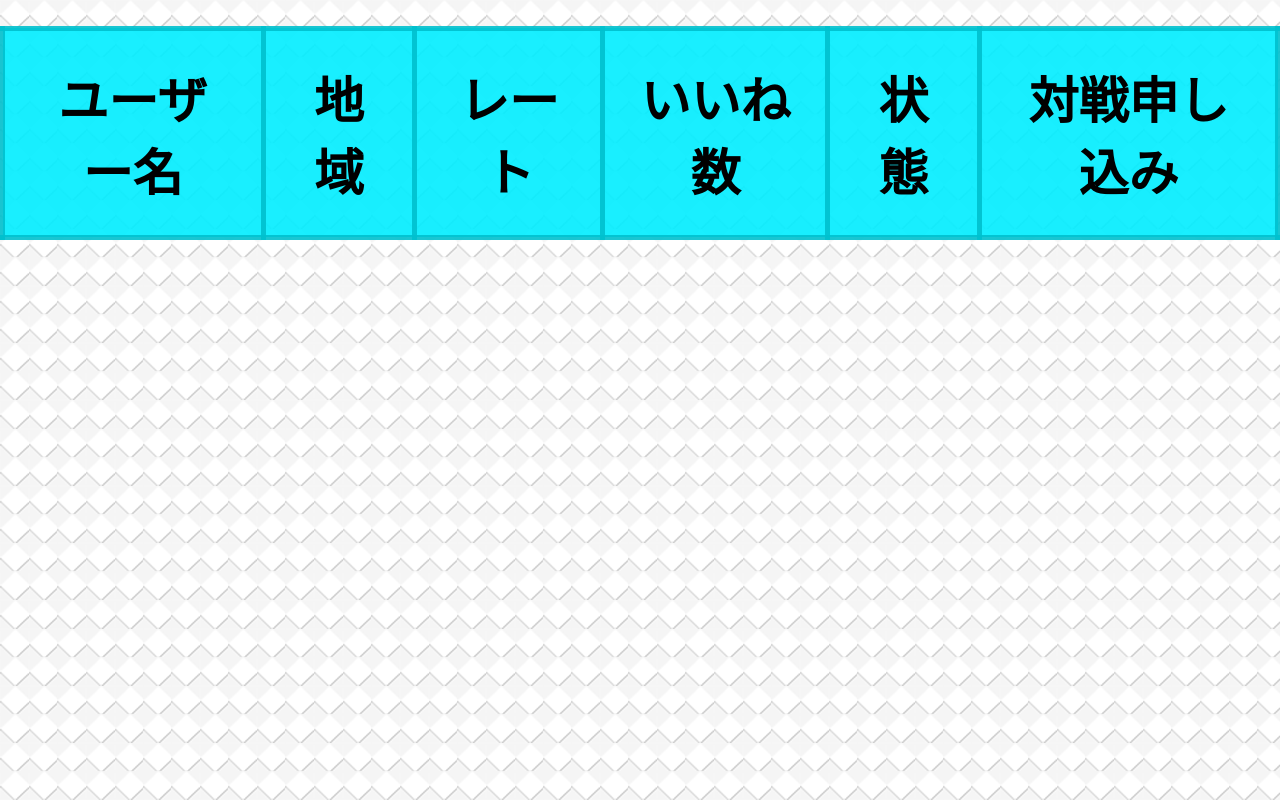
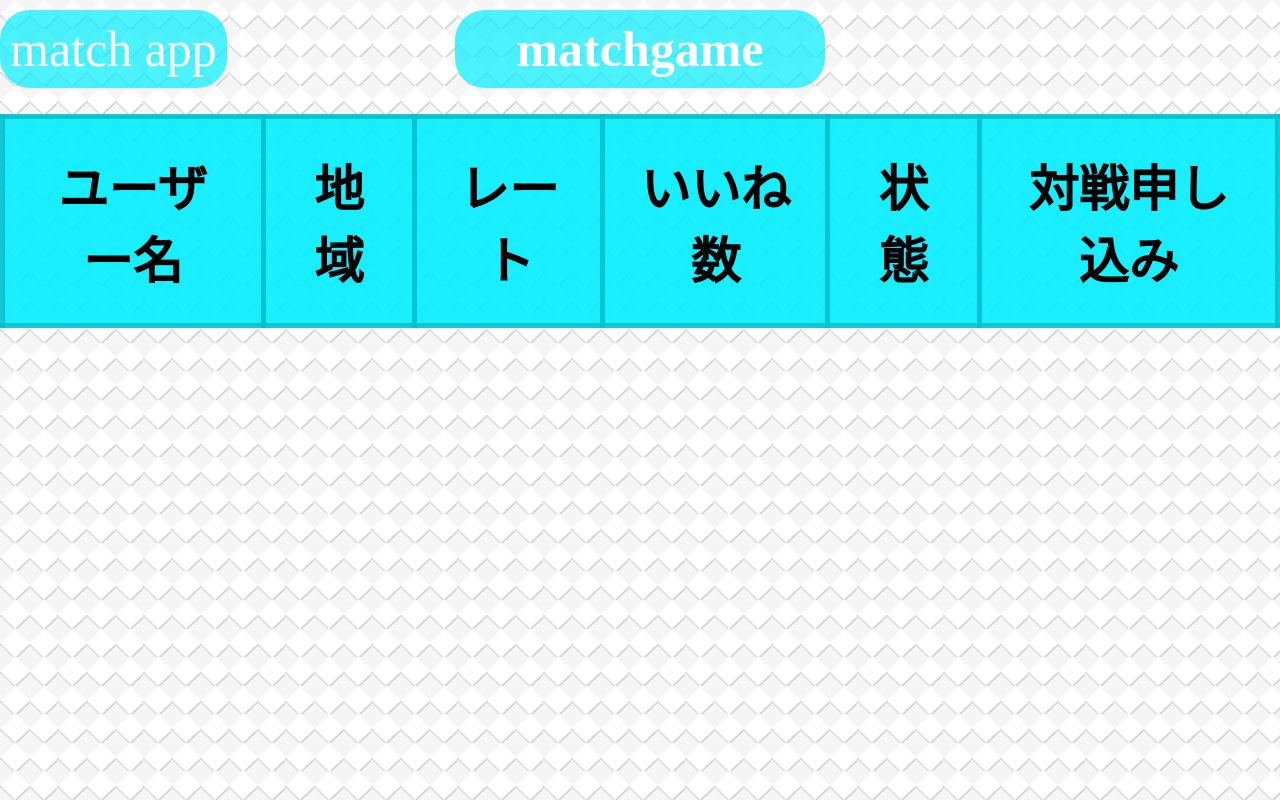
Before and after one commit to jigintern/2021-summer-3-c, a plain HTML site: page static/matchgame.html in a window 1280 px wide. Drawn offline with Linux system fonts and the light colour scheme.

Commit message:
css
全体のバランス調整

```diff
--- a/static/css/User-infomation-style.css
+++ b/static/css/User-infomation-style.css
@@ -26,7 +26,7 @@ header{
 }
 h1{
     font-size: 50px;
-    color: rgb(0, 0, 0);
+    color: rgb(255, 255, 255);
     text-align: center;
     padding: 10px;
     background-color: rgba(0, 238, 255, 0.70);
--- a/static/css/home.css
+++ b/static/css/home.css
@@ -13,11 +13,11 @@ body{
 /*h1*/
 h1{
     font-size: 50px;
-    color: rgb(0, 0, 0);
+    color: rgb(255, 255, 255);
     text-align: center;
     padding: 10px;
     background-color: rgba(0, 238, 255, 0.70);
-    width: 250px;
+    width: 300px;
     margin: auto;
     border-radius: 30px;
     margin-top: 10px;
--- a/static/css/matchgame.css
+++ b/static/css/matchgame.css
@@ -9,6 +9,27 @@ body{
     background-image: url(../img/background.png);
     background-size: auto;
     background-repeat: repeat;
+}
+h1{
+  font-size: 50px;
+  color: rgb(255, 255, 255);
+  text-align: center;
+  padding: 10px;
+  background-color: rgba(0, 238, 255, 0.70);
+  width: 350px;
+  margin: auto;
+  border-radius: 30px;
+  margin-top: 10px;
+  margin-bottom: 10px;
+}
+#home{
+  float: left;
+  font-size: 50px;
+  border-radius: 30px;
+  background-color: rgba(0, 238, 255, 0.70);
+  padding: 10px;
+  text-decoration: none;
+  color: white;
 }
 /*マッチ結果*/
 table{
--- a/static/css/matchmake.css
+++ b/static/css/matchmake.css
@@ -24,6 +24,15 @@ form div{
 .center{
     margin:0 auto;
     text-align:center;
+}
+#home{
+    float: left;
+    font-size: 50px;
+    border-radius: 30px;
+    background-color: rgba(0, 238, 255, 0.70);
+    padding: 10px;
+    text-decoration: none;
+    color: white;
 }
 /*文字の大きさ*/
 h1{
--- a/static/matchgame.html
+++ b/static/matchgame.html
@@ -9,7 +9,8 @@
 
 <body>
 
-
+    <a href="home.html" id="home">match app</a>
+    <h1>matchgame</h1>
     <table id="match" border="2">
         <tr>
             <th>ユーザー名</th>
```
Also changed, not shown: static/User-information.html (+1 -1 lines), static/home.html (+2 -2 lines), static/matchmake.html (+1 -0 lines), static/signup.html (+0 -1 lines). Lines whose indentation alone changed are shown as unchanged.
